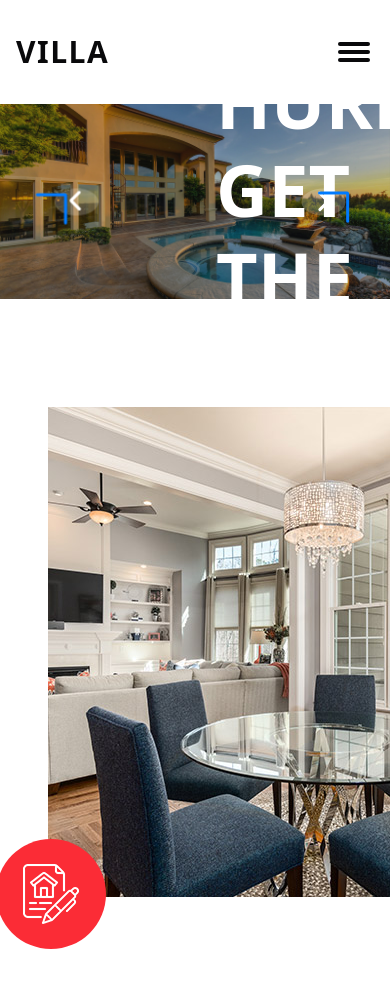
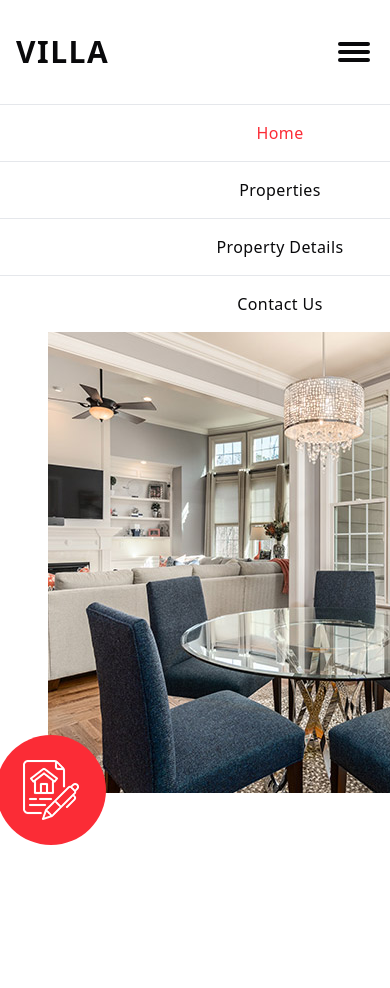
Before and after one commit to Nikkihosseini/Villa-agency, a React (Vite) app: page / in a window 390 px wide. Shown: the top 988 px of the page. After the commit the page ends 901 px from the top, so only its background shows below. Built offline with nearby package versions, Linux system fonts and the light colour scheme.

Commit message:
add mobile menu

```diff
--- a/src/Components/Header/Header.jsx
+++ b/src/Components/Header/Header.jsx
@@ -38,7 +38,7 @@ export default function Header() {
      </div>
     </div>
 
-    <div className='bg-white w-full z-40 sticky'>
+    <div className='bg-white w-full h-[104px] z-40 fixed'>
       <div className='container mx-auto px-4 xl:px-20'>
       <div className='flex items-center justify-between py-8'>
        <div>
@@ -80,16 +80,36 @@ export default function Header() {
 
         </a>
        </div>
-        <div className='block md:hidden'>
-            <div className='flex items-center w-10 h-10 justify-center cursor-pointer'>
-              <span className='hamburger-menu relative block w-8 h-[0.2rem] bg-zinc-950 rounded-lg transition-all'></span>
-            </div>
-            <div></div>
+        <div className='md:hidden flex items-center w-10 h-10 justify-center cursor-pointer'>
+          <span className='hamburger-menu relative block w-8 h-[0.2rem] bg-zinc-950 rounded-lg transition-all'></span>
         </div>
        </div>
       </div>
+      <div className='flex md:hidden items-center justify-center relative right-0 left-0 bg-white w-[560px] mx-auto'>
+      <ul className='flex flex-col divide-y divide-gray-200 border-t-1 border-solid border-gray-200 items-center tracking-wide w-full text-center'>
+            <li className='py-4 w-full'>
+              <a className=' text-red-500 hover:text-red-500 transition-all' href="#">
+                Home
+              </a>
+            </li>
+            <li className='py-4 w-full'>
+              <a className=' hover:text-red-500 transition-all' href="#">
+              Properties
+              </a>
+            </li>
+            <li className='py-4 w-full'>
+              <a className=' hover:text-red-500 transition-all' href="#">
+              Property Details
+              </a>
+            </li>
+            <li className='py-4 w-full'>
+              <a className=' hover:text-red-500 transition-all' href="#">
+              Contact Us
+              </a>
+            </li>
+          </ul>
+        </div>
     </div>
-
     </>
   )
 }
```
